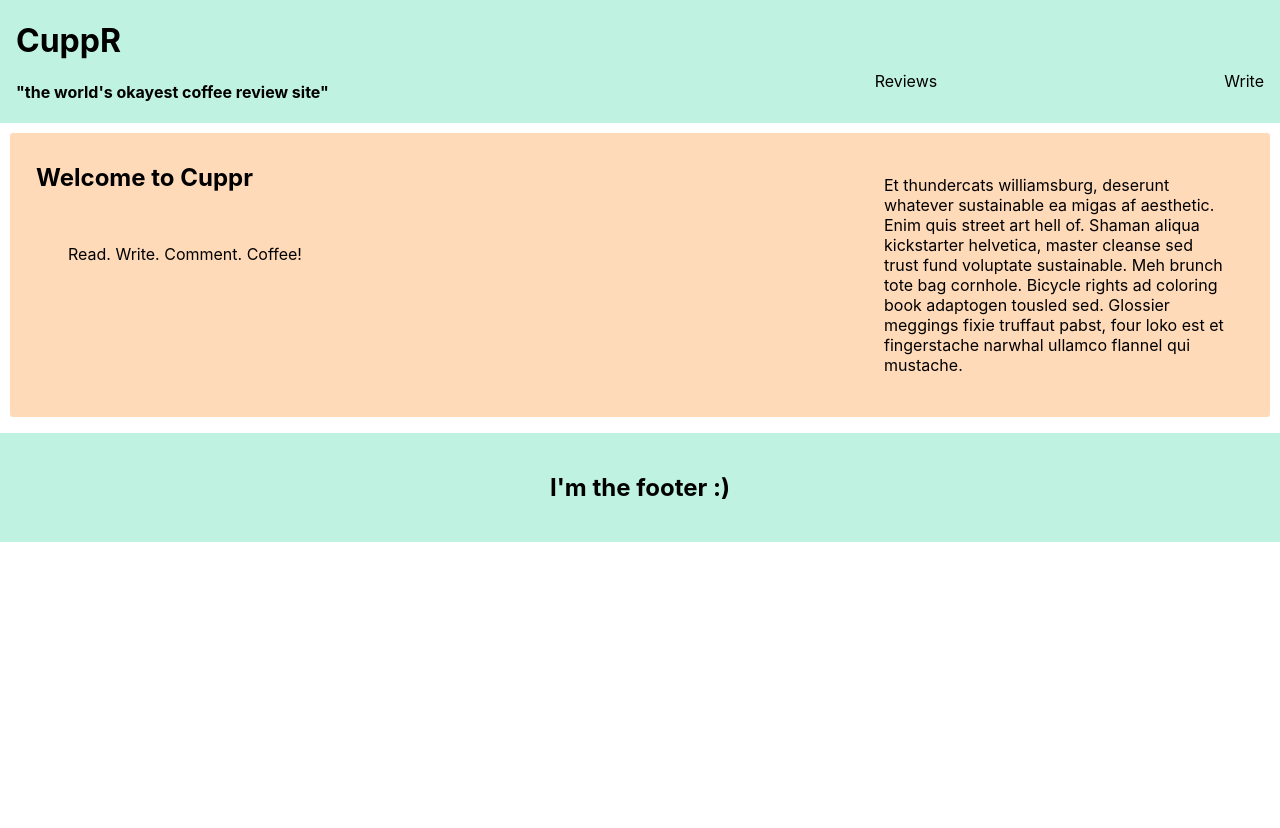
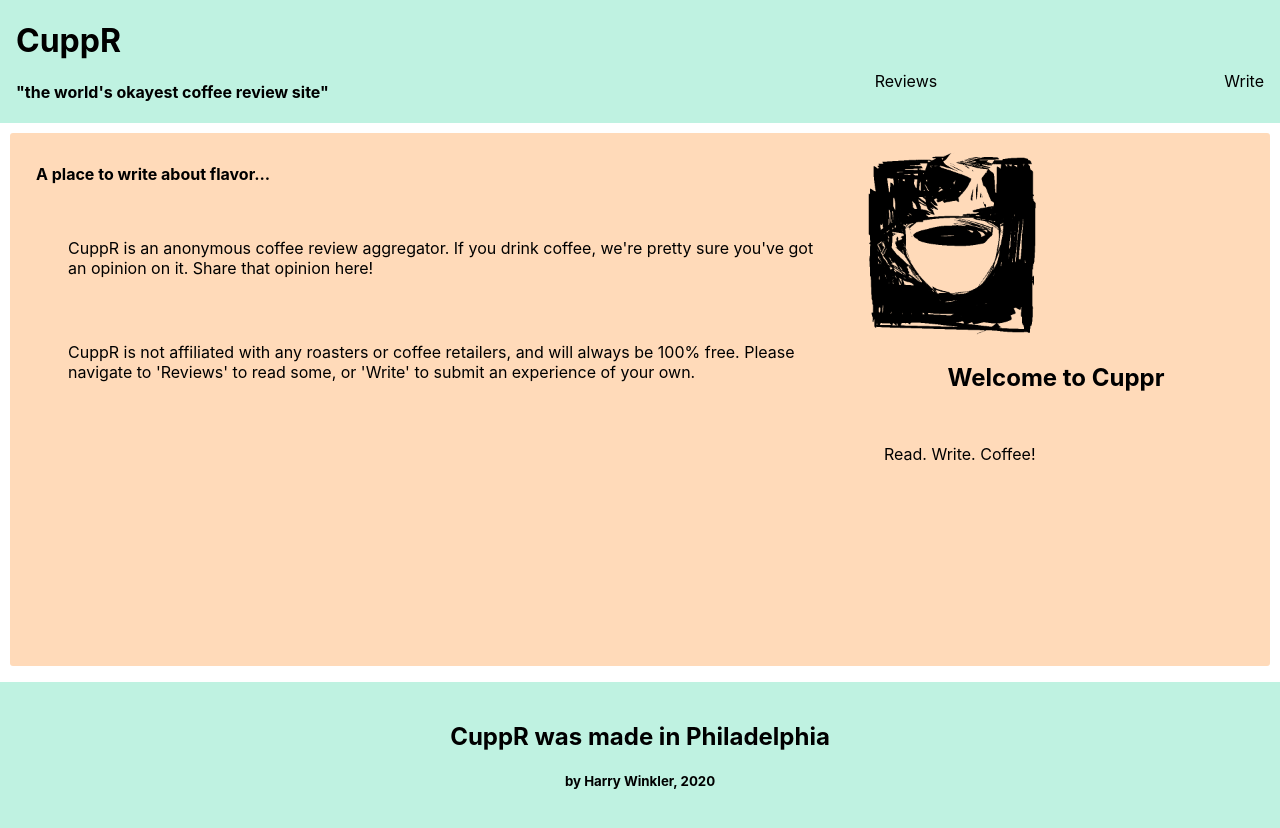
Before and after one commit to fumbl3b/cuppr-client, a React (Create React App) app: page / in a window 1280 px wide. Shown: the top 828 px of the page. Before the commit the page ends 800 px from the top, so only its background shows below. Built offline with nearby package versions, Linux system fonts and the light colour scheme; no server answers.

Commit message:
added more styling

```diff
--- a/src/Components/App/App.js
+++ b/src/Components/App/App.js
@@ -94,7 +94,7 @@ export default class App extends React.Component {
           <Switch>
 
             <Route
-              exact path={'/'}
+              exact path={'/' || '/cuppr-client'}
               component={LandingPage}
             />
             <Route
--- a/src/Components/Footer/Footer.js
+++ b/src/Components/Footer/Footer.js
@@ -4,7 +4,8 @@ import './Footer.css'
 export default function Footer(props) {
   return (
     <footer>
-      <h2>I'm the footer :)</h2>
+      <h2>CuppR was made in Philadelphia</h2>
+      <h5>by Harry Winkler, 2020</h5>
     </footer>
   );
 }
--- a/src/Components/Landing/Landing.css
+++ b/src/Components/Landing/Landing.css
@@ -8,4 +8,5 @@
 
 .content-container > section {
   display: flex;
+  margin-bottom: 20vh;
 }
--- a/src/Components/Landing/Landing.js
+++ b/src/Components/Landing/Landing.js
@@ -1,6 +1,7 @@
 import React from 'react';
 import LeftContainer from '../Container/LeftContainer';
 import RightContainer from '../Container/RightContainer';
+import cup from '../../img/cup.png'
 import './Landing.css';
 
 export default function Landing () {
@@ -8,11 +9,14 @@ export default function Landing () {
     <div className="content-container">
       <section>
         <LeftContainer>
-          <h2>Welcome to Cuppr</h2>
-          <p>Read.  Write. Comment. Coffee!</p>
+        <h4>A place to write about flavor...</h4>
+          <p>CuppR is an anonymous coffee review aggregator.  If you drink coffee, we're pretty sure you've got an opinion on it.  Share that opinion here!</p>
+          <p>CuppR is not affiliated with any roasters or coffee retailers, and will always be 100% free.  Please navigate to 'Reviews' to read some, or 'Write' to submit an experience of your own.</p>
         </LeftContainer>
         <RightContainer>
-          <p>Et thundercats williamsburg, deserunt whatever sustainable ea migas af aesthetic. Enim quis street art hell of. Shaman aliqua kickstarter helvetica, master cleanse sed trust fund voluptate sustainable. Meh brunch tote bag cornhole. Bicycle rights ad coloring book adaptogen tousled sed. Glossier meggings fixie truffaut pabst, four loko est et fingerstache narwhal ullamco flannel qui mustache.</p>
+          <img src={cup} alt="coffee cup" style={{ width: '200px' }} />
+          <h2>Welcome to Cuppr</h2>
+          <p>Read.  Write. Coffee!</p>
         </RightContainer>
       </section>
     </div >
--- a/src/Components/Write/Write.js
+++ b/src/Components/Write/Write.js
@@ -1,6 +1,7 @@
 import React from 'react';
 import LeftContainer from '../Container/LeftContainer';
 import RightContainer from '../Container/RightContainer';
+import write from '../../img/write.png';
 import './Write.css';
 
 export default function Write(props) {
@@ -18,6 +19,7 @@ export default function Write(props) {
           <input required name='coffee_name' id='write-form-coffee_name' value={props.values.coffee_name} />
           <label htmlFor='coffee_orign'>origin:  </label>
           <input required name='coffee_origin' id='write-form-coffee_origin' value={props.values.coffee_origin} />
+        <label htmlFor='process_method'>processing method:</label>
         <select required name='process_method' id='write-form-process_method' value={props.values.process_method}>
           <option value='Washed/Wet'>Washed/Wet</option>
           <option value='Honey'>Honey</option>
@@ -43,6 +45,7 @@ export default function Write(props) {
     </form>
     </LeftContainer>
     <RightContainer>
+      <img src={write} alt="review image" style={{ width: '200px' }} />
       Review guidelines
     </RightContainer>
     </>
```
Also changed, not shown: src/img/cup.png (added), src/img/write.png (added).
